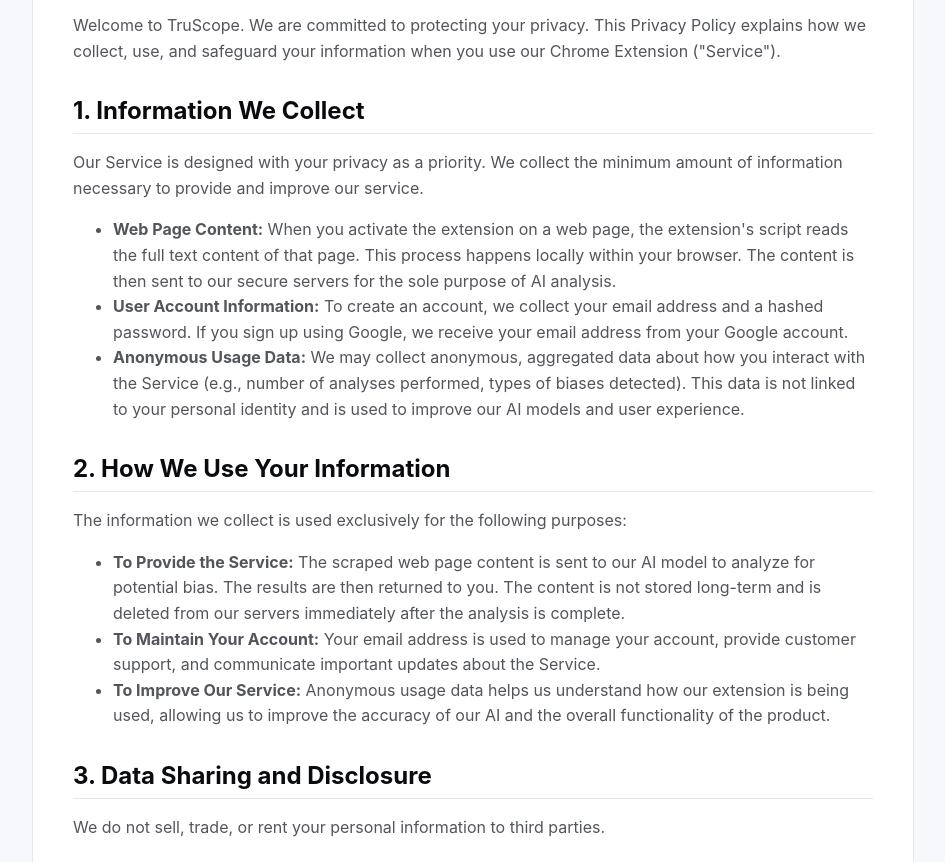
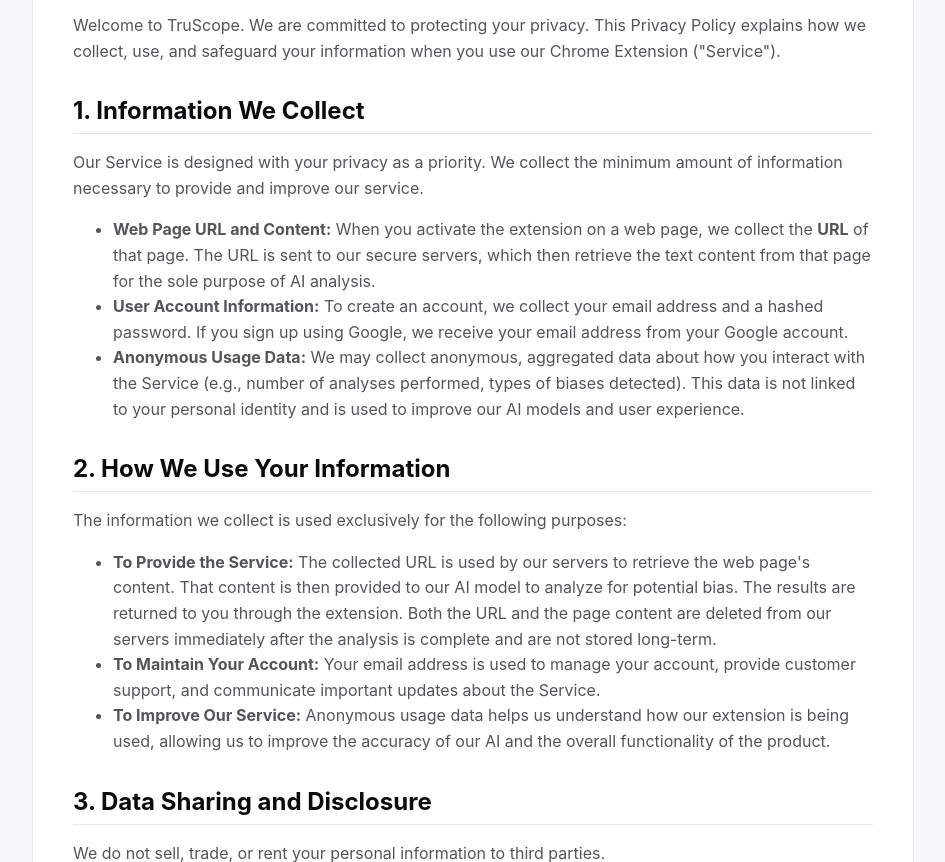
Before and after one commit to AINewsTool/chrome-bias-detector-web, a plain HTML site: page privacy-policy/index.html in a window 1280 px wide. Shown: the part 238-1100 px from the top of the page, without its empty margins (167-1112 px from the left). Drawn offline with Linux system fonts and the light colour scheme; a web font is replaced by a local one.

Commit message:
Update privacy policy to clarify data collection
Revised the privacy policy to specify that the extension collects the web page URL, which is sent to servers to retrieve content for AI analysis, instead of sending the full page content directly. Clarified that both the URL and content are deleted after analysis and not stored long-term.

```diff
--- a/privacy-policy/index.html
+++ b/privacy-policy/index.html
@@ -53,7 +53,7 @@
         <h2>1. Information We Collect</h2>
         <p>Our Service is designed with your privacy as a priority. We collect the minimum amount of information necessary to provide and improve our service.</p>
         <ul>
-            <li><strong>Web Page Content:</strong> When you activate the extension on a web page, the extension's script reads the full text content of that page. This process happens locally within your browser. The content is then sent to our secure servers for the sole purpose of AI analysis.</li>
+            <li><strong>Web Page URL and Content:</strong> When you activate the extension on a web page, we collect the <strong>URL</strong> of that page. The URL is sent to our secure servers, which then retrieve the text content from that page for the sole purpose of AI analysis.</li>
             <li><strong>User Account Information:</strong> To create an account, we collect your email address and a hashed password. If you sign up using Google, we receive your email address from your Google account.</li>
             <li><strong>Anonymous Usage Data:</strong> We may collect anonymous, aggregated data about how you interact with the Service (e.g., number of analyses performed, types of biases detected). This data is not linked to your personal identity and is used to improve our AI models and user experience.</li>
         </ul>
@@ -61,7 +61,7 @@
         <h2>2. How We Use Your Information</h2>
         <p>The information we collect is used exclusively for the following purposes:</p>
         <ul>
-            <li><strong>To Provide the Service:</strong> The scraped web page content is sent to our AI model to analyze for potential bias. The results are then returned to you. The content is not stored long-term and is deleted from our servers immediately after the analysis is complete.</li>
+            <li><strong>To Provide the Service:</strong> The collected URL is used by our servers to retrieve the web page's content. That content is then provided to our AI model to analyze for potential bias. The results are returned to you through the extension. Both the URL and the page content are deleted from our servers immediately after the analysis is complete and are not stored long-term.</li>
             <li><strong>To Maintain Your Account:</strong> Your email address is used to manage your account, provide customer support, and communicate important updates about the Service.</li>
             <li><strong>To Improve Our Service:</strong> Anonymous usage data helps us understand how our extension is being used, allowing us to improve the accuracy of our AI and the overall functionality of the product.</li>
         </ul>
```
